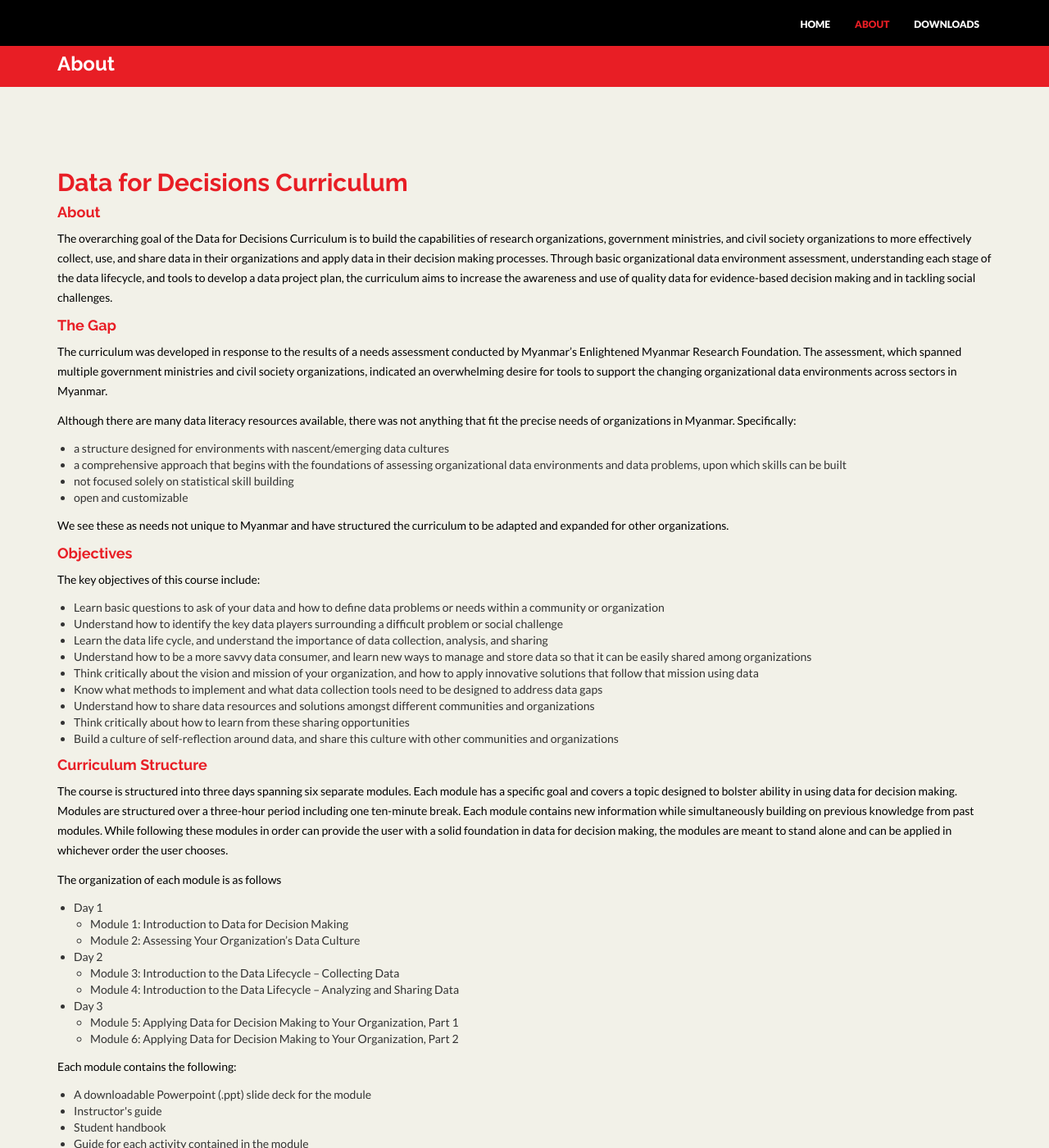
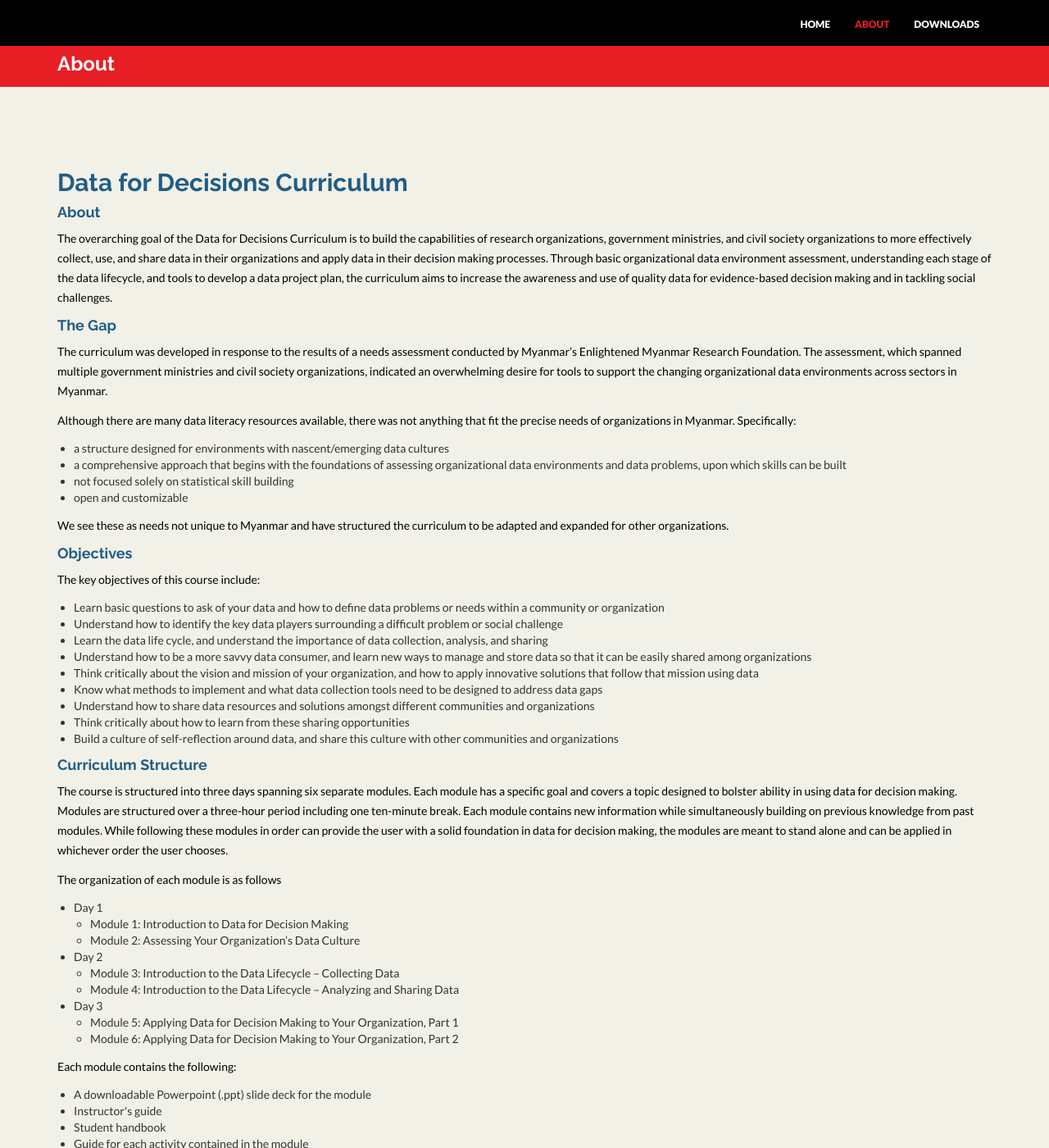
Before and after one commit to tascha/D4DM, a Jekyll site: the page built from about.html, in a window 1280 px wide and 1400 px high. Shown: the whole window at 82% size. Built offline with Jekyll 4.4.1, drawn with Linux system fonts in a browser that asks for light colours; nearby versions of some CDN libraries.

Commit message:
color line 33

```diff
--- a/_includes/css/main.css
+++ b/_includes/css/main.css
@@ -30,7 +30,7 @@ body {
 	}
 
 h1, h2, h3, h4, h5, h6 {
-	color: #e81e25;
+	color: #205d86;
 	font-family: 'Raleway', sans-serif;
 	font-weight: 700;
 }
```
